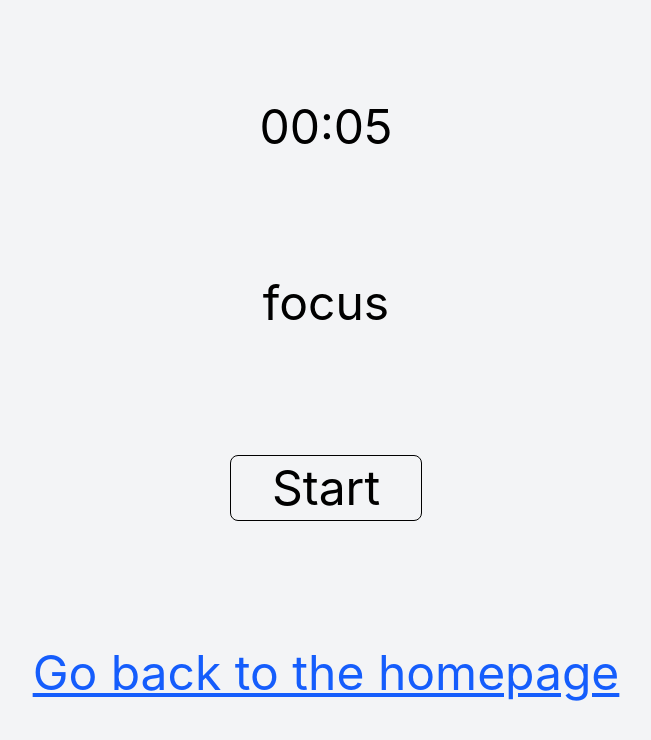
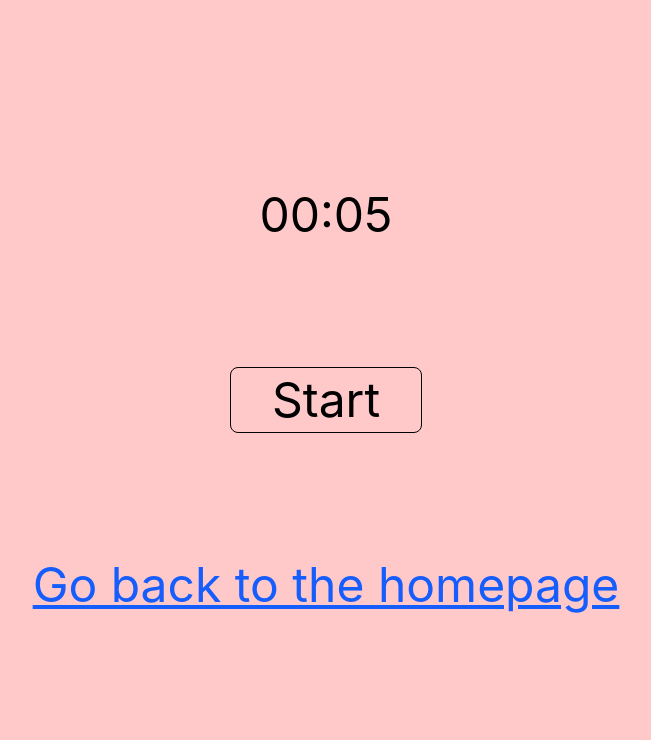
Before and after one commit to marcosls13/WePomodoro, a React (Vite) app in the folder frontend/: page /timer in a window 1280 px wide. Shown: the top 740 px of the page, without its empty margins (314-965 px from the left). Built offline with nearby package versions, Linux system fonts and the light colour scheme.

Commit message:
change color between modes

```diff
--- a/frontend/src/pages/Timer.tsx
+++ b/frontend/src/pages/Timer.tsx
@@ -7,10 +7,11 @@ const FOCUS_SEC = 5;
 const BREAK_SEC = 2;
 const CYCLE_SEC = FOCUS_SEC + BREAK_SEC;
 
-// TODO:
-// change the background between modes
-
 type Mode = "focus" | "break";
+const MODE_BG: Record<Mode, string> = {
+  focus: "bg-red-200",
+  break: "bg-green-200",
+};
 
 function calculateRemainingTime(position: number): number {
   if (position < FOCUS_SEC) return FOCUS_SEC - position;
@@ -40,9 +41,10 @@ export default function Timer() {
   }, [running]);
 
   return (
-    <main className="flex flex-col min-h-screen items-center justify-center bg-gray-100 text-5xl gap-32">
+    <main
+      className={`flex flex-col min-h-screen items-center justify-center text-5xl gap-32 transition-colors duration-500 ${MODE_BG[mode]}`}
+    >
       <h1>{formatTime(calculateRemainingTime(position))}</h1>
-      {mode}
       <div className="flex gap-16">
         <button
           className="w-48 shrink-0 rounded-lg border px-4 py-2"
```
